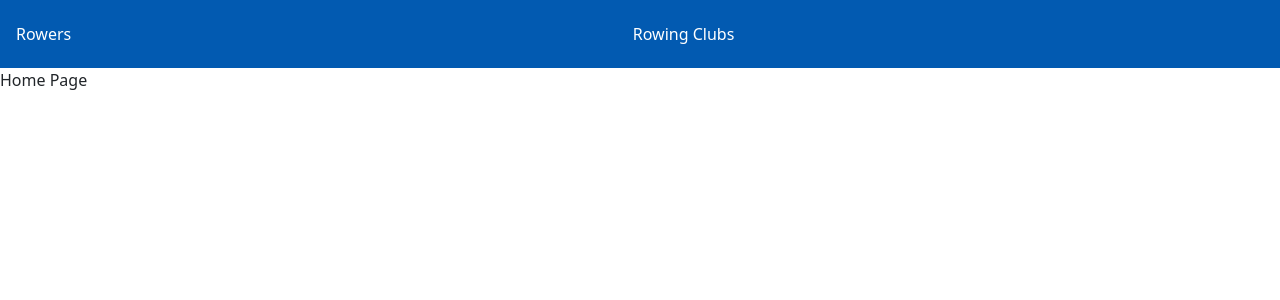
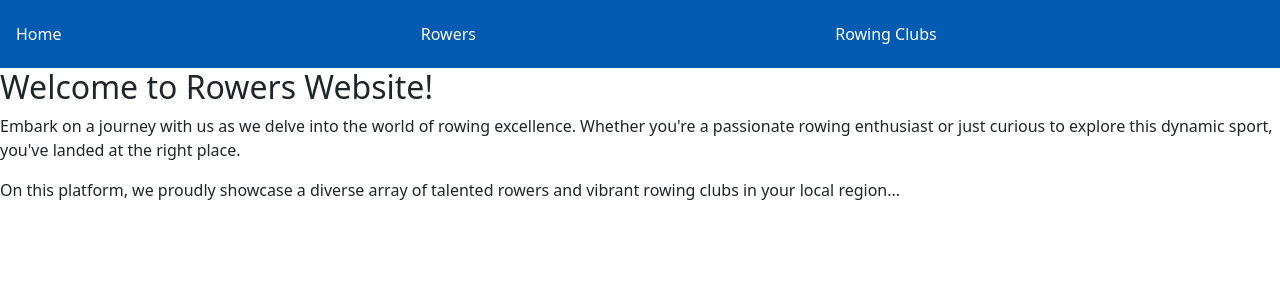
Before and after one commit to sverrevi/RowerWebsiteFrontend, a React (Vite) app: page / in a window 1280 px wide. Shown: the top 300 px of the page. Built offline with nearby package versions, Linux system fonts and the light colour scheme.

Commit message:
Added a home button that takes you to the main page of the website

```diff
--- a/src/App.css
+++ b/src/App.css
@@ -1,3 +1,13 @@
+.body-with-background {
+  background-image: url('https://www.britishrowing.org/wp-content/uploads/2022/08/GBR_M9_ERC2022.jpg'); /* Replace 'path/to/your/image.jpg' with the actual path to your image */
+  background-size: contain; /* Ensure the background image covers the entire container */
+  background-position: center; /* Center the background image */
+  background-repeat: no-repeat; /* Do not repeat the background image */
+  min-height: 10vh; /* Set a minimum height to cover the entire viewport */
+  margin: 0; /* Remove default margin */
+  padding: 0; /* Remove default padding */
+}
+
 .navbar {
     background-color: #025ab1; /* Dark blue background color */
     overflow: hidden;
--- a/src/App.tsx
+++ b/src/App.tsx
@@ -3,6 +3,8 @@ import { BrowserRouter as Router, Route, Routes } from 'react-router-dom';
 import NavigationBar from './components/NavigationBar';
 import RowingClubList from './components/RowingClubsList';
 import RowerList from './components/RowerList';
+import HomeContent from './components/homeContent';
+import './App.css';
 function App() {
   return (
     <Router>
@@ -11,7 +13,7 @@ function App() {
         <Routes>
           <Route path="/rowingclubs" element={<RowingClubList />} />
           <Route path="/rowers" element={<RowerList />} />
-          <Route path="/" element={<div>Home Page</div>} />
+          <Route path="/" element={<HomeContent />} />
         </Routes>
       </div>
     </Router>
--- /dev/null
+++ b/src/components/HomeContent.tsx
@@ -0,0 +1,18 @@
+import React from 'react';
+
+const HomeContent = () => {
+  return (
+    <div>
+      <h2>Welcome to Rowers Website!</h2>
+      <p>
+        Embark on a journey with us as we delve into the world of rowing excellence. Whether you're a passionate rowing enthusiast or just curious to explore this dynamic sport, you've landed at the right place.
+      </p>
+      <p>
+        On this platform, we proudly showcase a diverse array of talented rowers and vibrant rowing clubs in your local region...
+        {/* Add the rest of your introduction here */}
+      </p>
+    </div>
+  );
+};
+
+export default HomeContent;
--- a/src/components/NavigationBar.tsx
+++ b/src/components/NavigationBar.tsx
@@ -10,6 +10,9 @@ function NavigationBar() {
 
   return (
     <div className="navbar">
+      <Link to="/" className="nav-link" onClick={() => handleNavigation('/')}>
+        Home
+      </Link>
       <Link to="/rowers" className="nav-link" onClick={() => handleNavigation('/rowers')}>
         Rowers
       </Link>
--- a/src/components/RowerList.css
+++ b/src/components/RowerList.css
@@ -3,3 +3,10 @@
   height: 300px; /* Adjust the height as per your preference */
   object-fit: cover; /* This property ensures the image covers the specified dimensions */
 }
+
+.rowingClub-image {
+  width: 300px; /* Adjust the width as per your preference */
+  height: 300px; /* Adjust the height as per your preference */
+  object-fit: contain; /* This property ensures the entire image is visible within the specified dimensions */
+  object-position: center;
+}
--- a/src/components/RowingClubsList.tsx
+++ b/src/components/RowingClubsList.tsx
@@ -29,7 +29,7 @@ function RowingClubList() {
                     club.clubLogoFileName
                   )}`}
                   alt={`${club.clubName}`}
-                  className="rower-image"
+                  className="rowingClub-image"
                 />
             <p>Location: {club.clubLocation}</p>
             <p>
```
